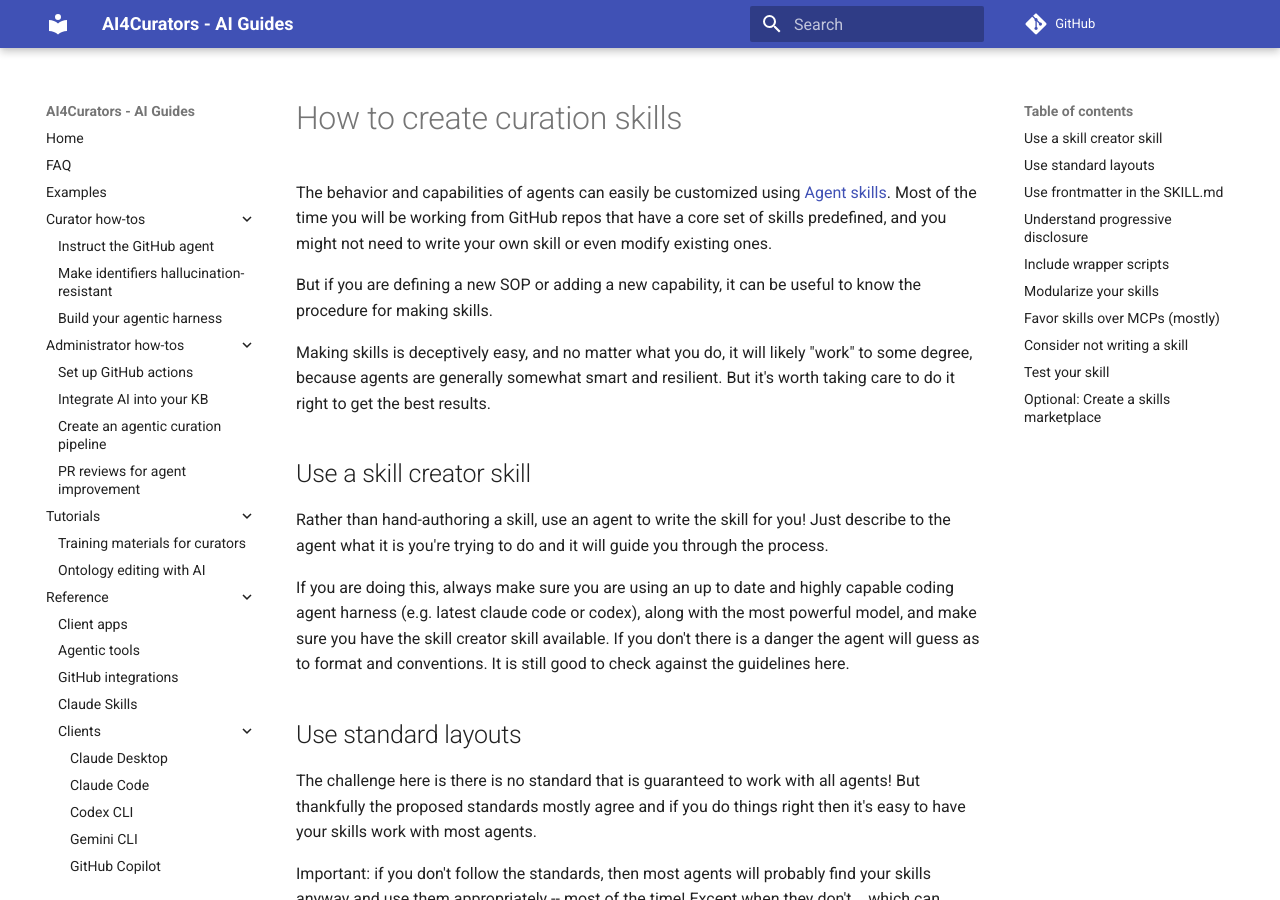
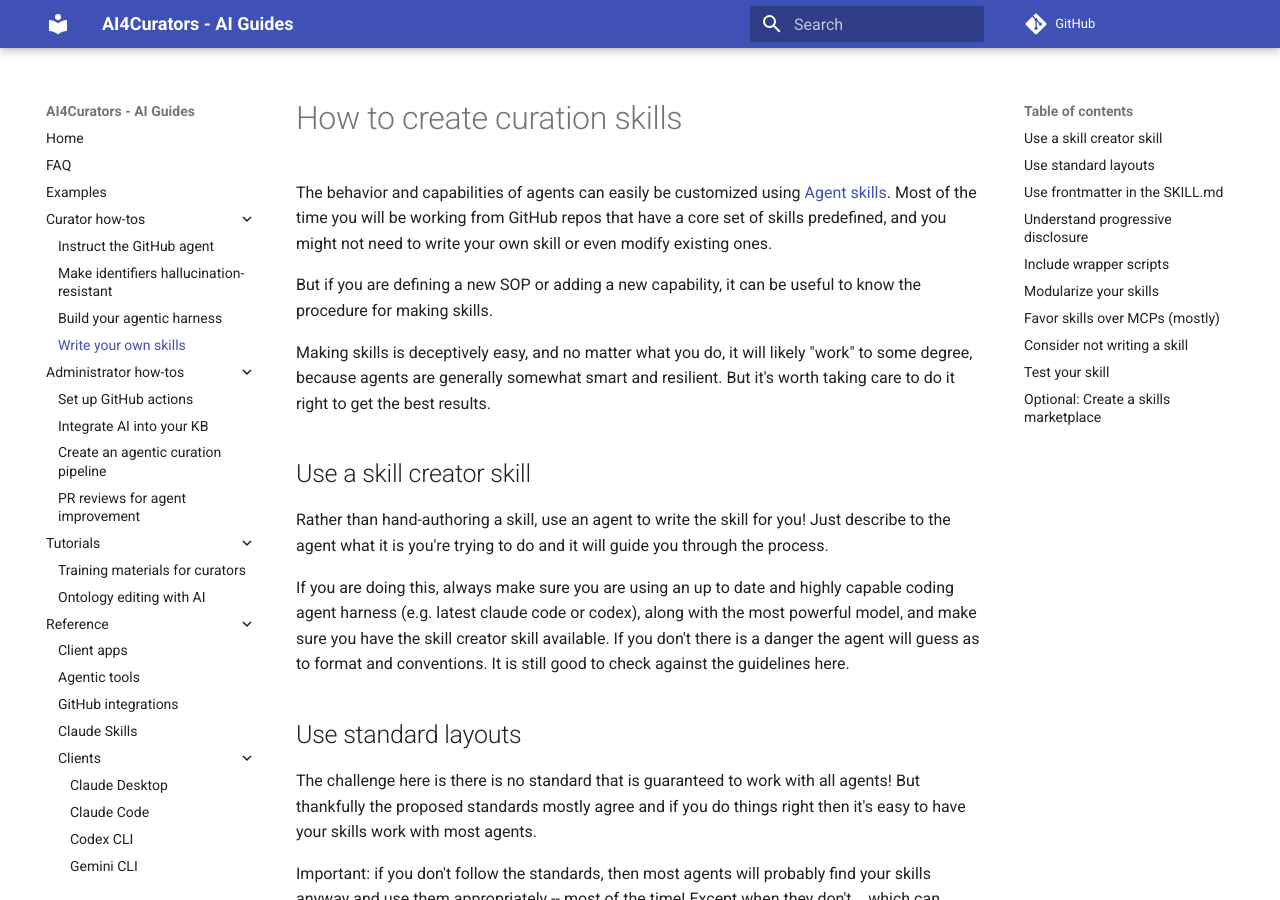
Before and after one commit to ai4curation/aidocs, an MkDocs documentation site: the page built from docs/how-tos/author-skills.md, in a window 1280 px wide and 900 px high. Built offline with MkDocs 1.6.1 and Material for MkDocs 9.7.7, drawn with Linux system fonts in a browser that asks for light colours; comment, search, counter and statistics services are not loaded.

Commit message:
Update mkdocs.yml

```diff
--- a/mkdocs.yml
+++ b/mkdocs.yml
@@ -42,6 +42,7 @@ nav:
      - Instruct the GitHub agent: how-tos/instruct-github-agent.md
      - Make identifiers hallucination-resistant: how-tos/make-ids-hallucination-resistant.md
      - Build your agentic harness: how-tos/build-agentic-harness.md
+     - Write your own skills: how-tos/author-skills.md
   - Administrator how-tos:
      - Set up GitHub actions: how-tos/set-up-github-actions.md
      - Integrate AI into your KB: how-tos/integrate-ai-into-your-kb.md
```
